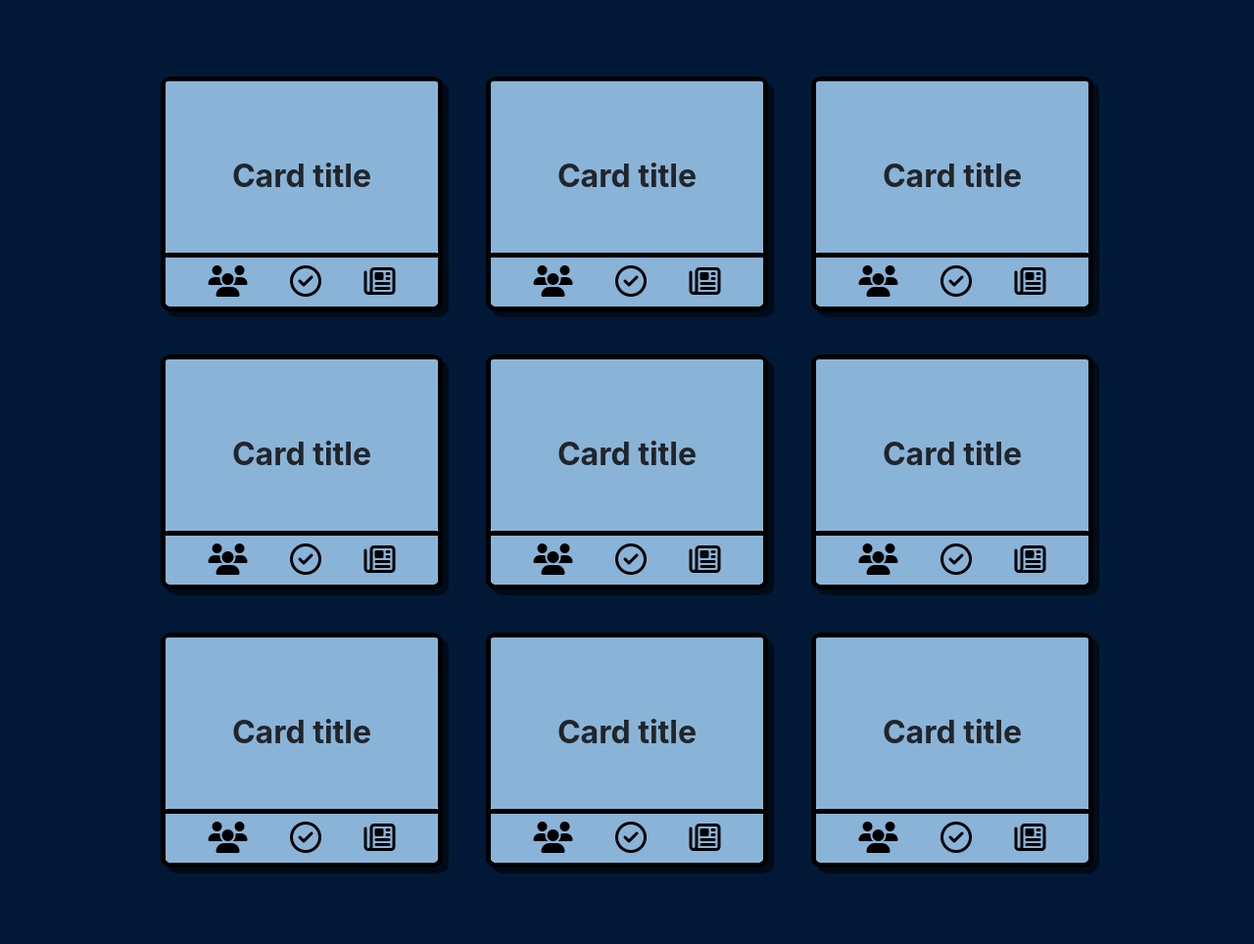
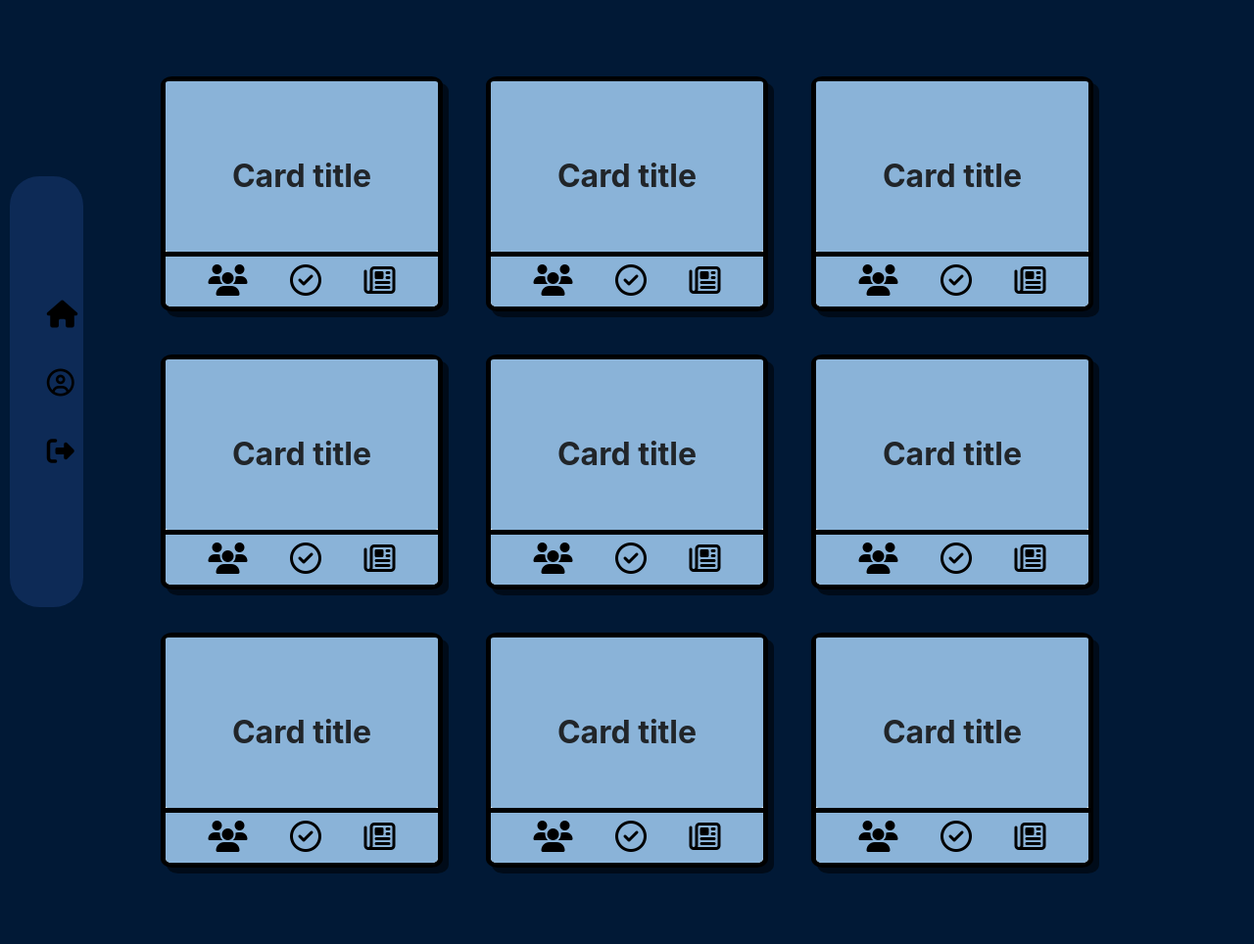
Before and after one commit to CarlosMantovani/TCC, a PHP site: page /salaDeAula.html in a window 1280 px wide. Shown: the whole page at 98% size. Run offline with PHP 8.4, Linux system fonts and the light colour scheme; some libraries are stand-ins or nearby versions.

Commit message:
atualizar

```diff
--- a/SalaDeAula/salaDeAula.html
+++ b/SalaDeAula/salaDeAula.html
@@ -9,27 +9,40 @@
     integrity="sha384-iYQeCzEYFbKjA/T2uDLTpkwGzCiq6soy8tYaI1GyVh/UjpbCx/TYkiZhlZB6+fzT" crossorigin="anonymous">
   <script src="https://kit.fontawesome.com/c620f812f4.js" crossorigin="anonymous"></script>
   <link rel="stylesheet" href="style.css">
+  <link rel="stylesheet" href="style-sideBar.css">
+  <script type="module" src="https://unpkg.com/ionicons@5.5.2/dist/ionicons/ionicons.esm.js"></script>
+  <script src="https://kit.fontawesome.com/c620f812f4.js" crossorigin="anonymous"></script>
   <title>Document</title>
 </head>
 
 <body>
+
   <div class="container">
-  <div class="flexBox">
-
-      <div class="card" style="width: 18rem;">
-        <div class="card-body">
-          <h5 class="card-title">Card title</h5>
-        </div>
-        <ul class="list-group list-group-flush">
-          <li class="list-group-item">
-            <div class="card-fotter">
-              <a href="#" class="card-link"><i class="fa-solid fa-users fa-2x "></i> </a>
-              <a href="#" class="card-link"><i class="fa-regular fa-circle-check fa-2x  "></i></a>
-              <a href="#" class="card-link"><i class="fa-regular fa-newspaper fa-2x "></i></a>
-            </div>
+    <nav>
+      <div class="navigation">
+        <ul class="list">
+          <li class="list-item active"><a href="#">
+              <span class="icon">
+                <i class="fa-solid fa-house"></i>
+              </span>
+            </a>
+          </li>
+          <li class="list-item"><a href="#">
+              <span class="icon">
+                <i class="fa-regular fa-circle-user"></i>
+              </span>
+            </a>
+          </li>
+          <li class="list-item"><a href="#">
+              <span class="icon">
+                <i class="fa-solid fa-right-from-bracket"></i>
+              </span>
+            </a>
           </li>
         </ul>
       </div>
+    </nav>
+    <div class="flexBox">
       <div class="card" style="width: 18rem;">
         <div class="card-body">
           <h5 class="card-title">Card title</h5>
@@ -132,6 +145,7 @@
           </li>
         </ul>
       </div>
+
       <div class="card" style="width: 18rem;">
         <div class="card-body">
           <h5 class="card-title">Card title</h5>
@@ -146,10 +160,25 @@
           </li>
         </ul>
       </div>
+      <div class="card" style="width: 18rem;">
+        <div class="card-body">
+          <h5 class="card-title">Card title</h5>
+        </div>
+        <ul class="list-group list-group-flush">
+          <li class="list-group-item">
+            <div class="card-fotter">
+              <a href="#" class="card-link"><i class="fa-solid fa-users fa-2x "></i> </a>
+              <a href="#" class="card-link"><i class="fa-regular fa-circle-check fa-2x  "></i></a>
+              <a href="#" class="card-link"><i class="fa-regular fa-newspaper fa-2x "></i></a>
+            </div>
+          </li>
+        </ul>
+      </div>
+
+    </div>
   </div>
 
-</div>
-
+  <!--Mudar para hover o movimento dos icones so salta se passar o mause em cima-->
 </body>
 
 </html>
--- /dev/null
+++ b/SalaDeAula/style-sideBar.css
@@ -0,0 +1,33 @@
+* {
+  margin: 0;
+  padding: 0;
+  box-sizing: border-box;
+  font-family: 'Poppins', sans-serif;
+}
+
+
+
+.navigation {
+  position: fixed;
+  inset: 180px 0 180px 10px;
+  width: 75px;
+  background: #0D2A56;
+  display: flex;
+  justify-content: center;
+  align-items: center;
+  border-radius: 30px;
+}
+
+.navigation ul {
+  display: flex;
+  flex-direction: column;
+  list-style: none;
+  gap: 10px;
+}
+
+.navigation ul li a .icon {
+  position: relative;
+  line-height: 60px;
+  color: #222;
+  font-size: 1.75em;
+}
--- a/SalaDeAula/style.css
+++ b/SalaDeAula/style.css
@@ -1,8 +1,13 @@
-
+* {
+    margin: 0;
+    padding: 0;
+    box-sizing: border-box;
+}
 
 
 body{
     background-color: #011936;
+    min-height: 100vh;
 }
 .flexBox{
     display: flex;
```
